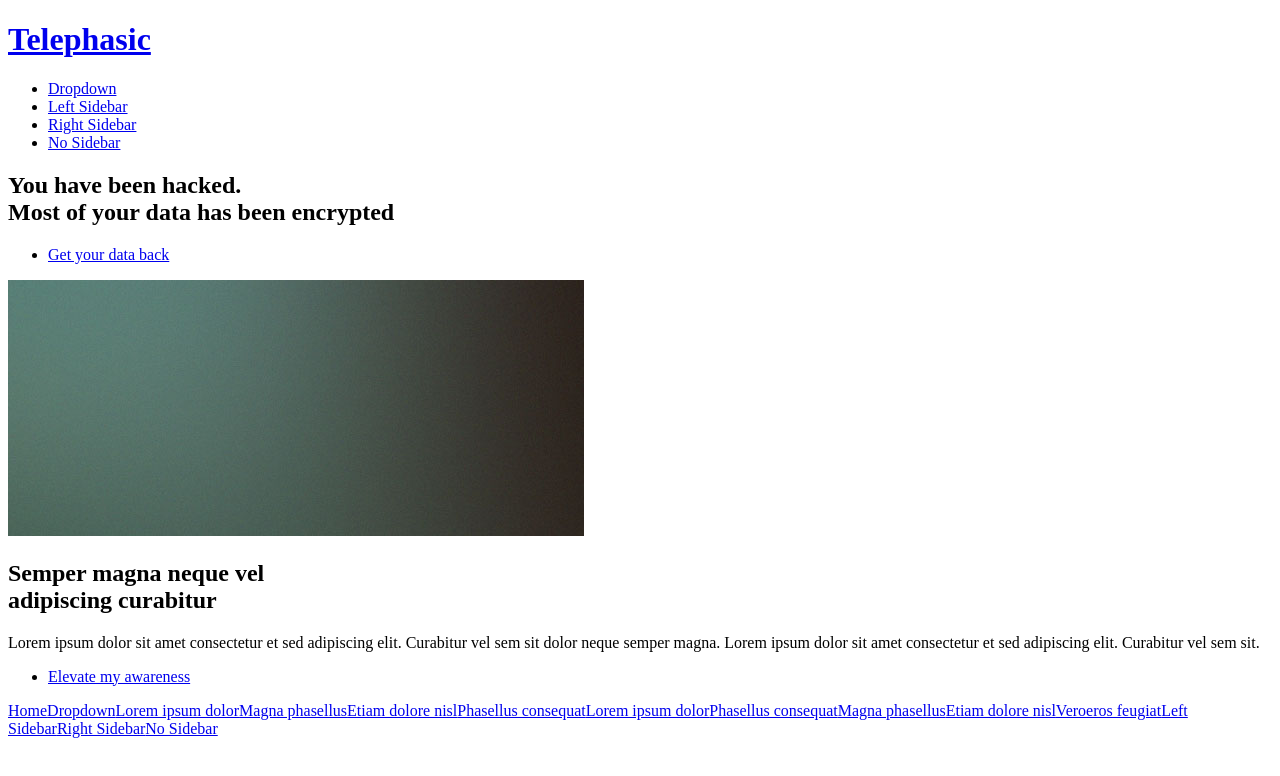
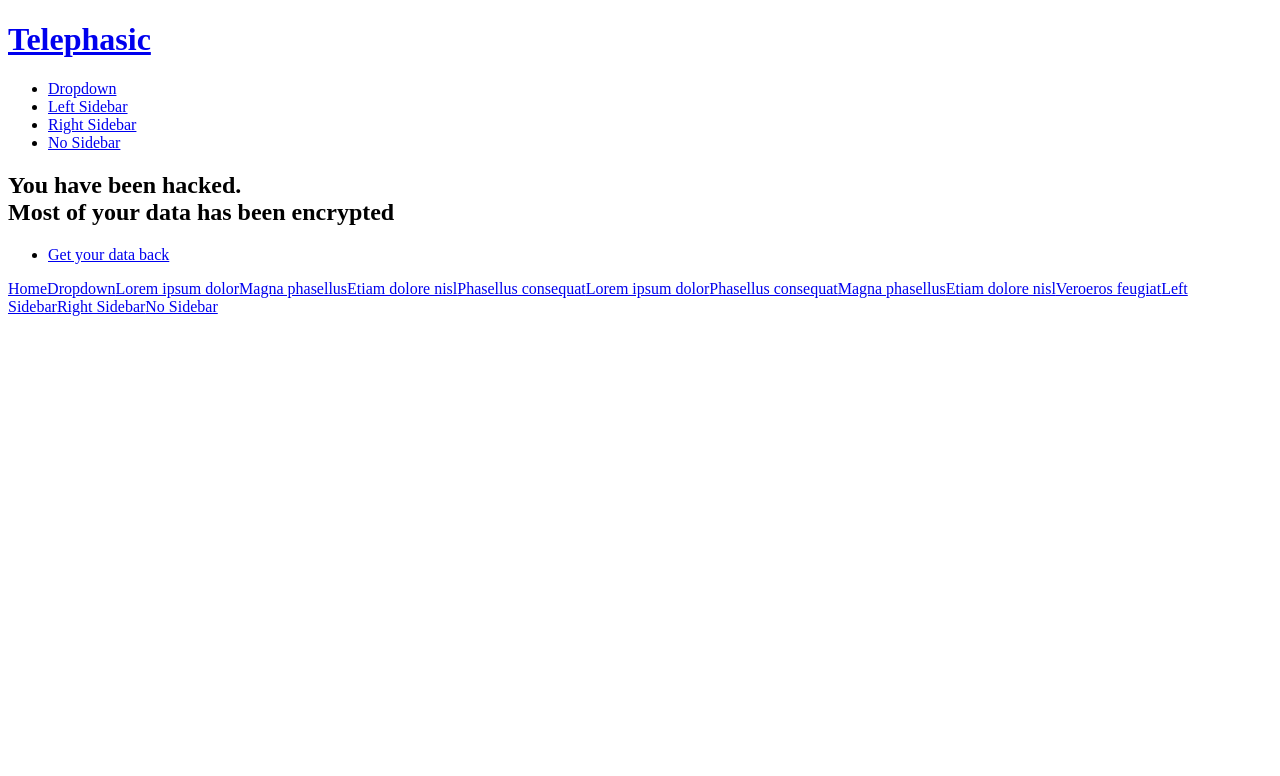
Before and after one commit to bunnypixelarray/bunnypixelarray.github.io, a plain HTML site: page index.html in a window 1280 px wide. Drawn offline with nearby package versions, Linux system fonts and the light colour scheme; files that its build step writes are made by us from their sources.

Commit message:
template

```diff
--- a/index.html
+++ b/index.html
@@ -66,32 +66,6 @@
 						</section>
 
 				</div>
-
-			<!-- Features 1 -->
-				<div class="wrapper">
-					<div class="container">
-						<div class="row">
-							<section class="6u 12u(narrower) feature">
-								<div class="image-wrapper first">
-									<a href="#" class="image featured first"><img src="images/pic01.jpg" alt="" /></a>
-								</div>
-								<header>
-									<h2>Semper magna neque vel<br />
-									adipiscing curabitur</h2>
-								</header>
-								<p>Lorem ipsum dolor sit amet consectetur et sed adipiscing elit. Curabitur vel
-								sem sit dolor neque semper magna. Lorem ipsum dolor sit amet consectetur et sed
-								adipiscing elit. Curabitur vel sem sit.</p>
-								<ul class="actions">
-									<li><a href="#" class="button">Elevate my awareness</a></li>
-								</ul>
-							</section>
-						</div>
-					</div>
-				</div>
-
-				</div>
-
 		</div>
 
 		<!-- Scripts -->
```
